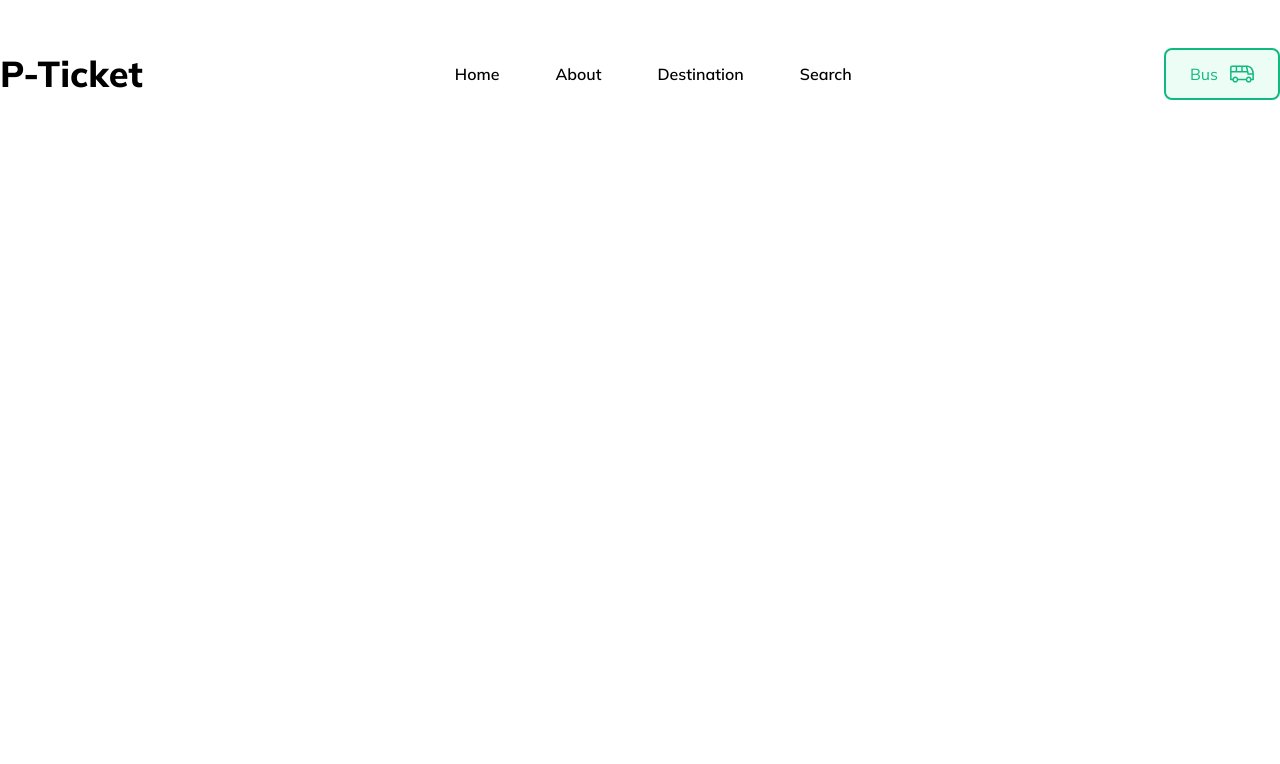
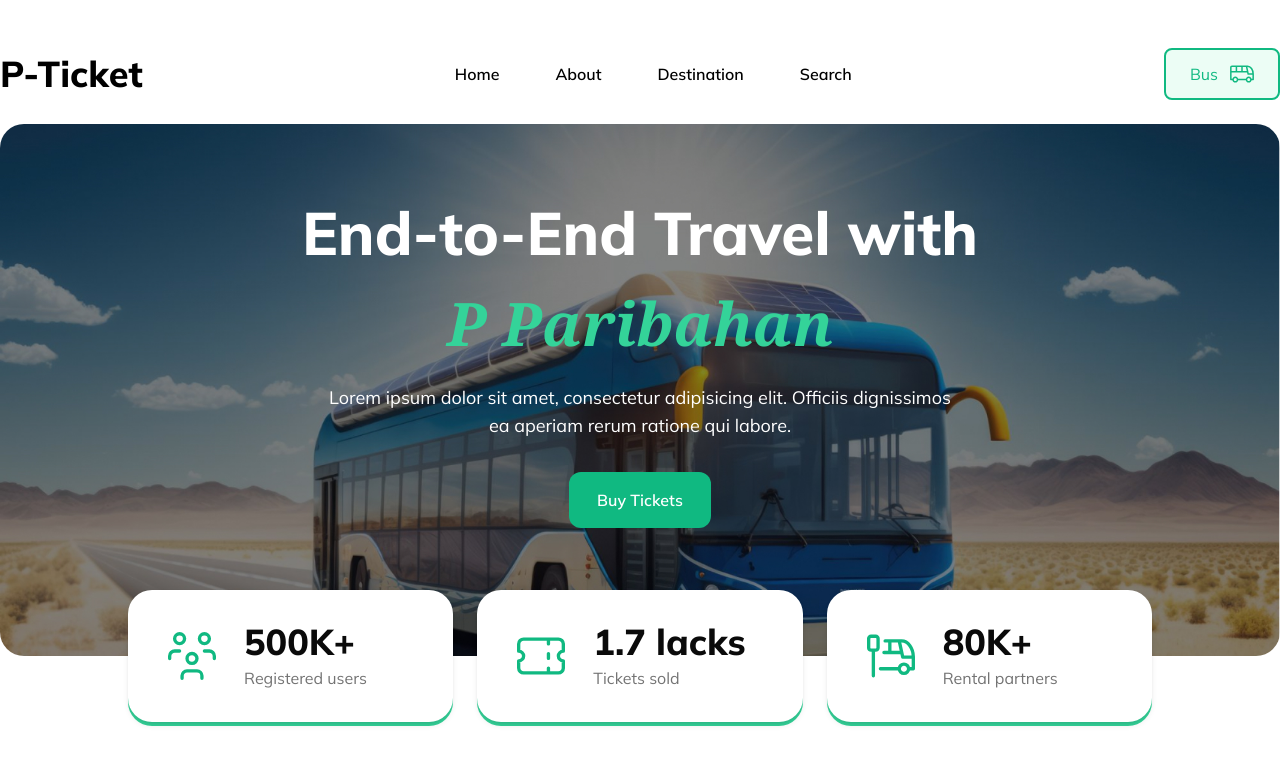
Before and after one commit to Arefin40/ticket-booking, a plain HTML site: page index.html in a window 1280 px wide. Drawn offline with nearby package versions, Linux system fonts and the light colour scheme.

Commit message:
added hero section

```diff
--- a/index.html
+++ b/index.html
@@ -51,6 +51,98 @@
             <img src="images/BusGreen.svg" alt="BusGreen" class="w-6 h-6" />
          </button>
       </header>
+
+      <main class="mx-auto container grid gap-y-32 text-neutral-500">
+         <!-- ANCHOR Hero Section -->
+         <section
+            class="relative mb-[4.5rem] pt-16 pb-32 grid justify-items-center bg-hero-image bg-no-repeat bg-cover bg-center rounded-3xl text-white"
+         >
+            <h1 class="font-extrabold text-6xl text-center leading-normal">
+               End-to-End Travel with
+               <span class="block text-emerald-400 italic font-serif">
+                  P Paribahan
+               </span>
+            </h1>
+
+            <p class="mt-4 mx-auto max-w-screen-sm text-center text-lg">
+               Lorem ipsum dolor sit amet, consectetur adipisicing elit.
+               Officiis dignissimos ea aperiam rerum ratione qui labore.
+            </p>
+
+            <button
+               class="mt-8 px-7 py-4 font-semibold rounded-xl bg-emerald-500 text-white transition-all active:scale-95"
+            >
+               Buy Tickets
+            </button>
+
+            <div
+               class="w-full max-w-screen-lg absolute top-full left-1/2 -translate-x-1/2 -translate-y-1/2 grid grid-cols-3 gap-x-6 items-cente"
+            >
+               <div
+                  class="relative p-8 flex items-center gap-x-5 rounded-3xl bg-white shadow-md"
+               >
+                  <img
+                     src="images/People.svg"
+                     alt="People"
+                     class="w-16 h-16 p-2"
+                  />
+
+                  <div class="grid gap-y-1">
+                     <span class="font-extrabold text-4xl text-neutral-950">
+                        500K+
+                     </span>
+                     <span class="text-neutral-500">Registered users</span>
+                  </div>
+
+                  <div
+                     class="absolute inset-0 translate-y-1 rounded-3xl bg-emerald-400 -z-50"
+                  ></div>
+               </div>
+
+               <div
+                  class="relative p-8 flex items-center gap-x-5 rounded-3xl bg-white shadow-md"
+               >
+                  <img
+                     src="images/Ticket.svg"
+                     alt="People"
+                     class="w-16 h-16 p-2"
+                  />
+
+                  <div class="grid gap-y-1">
+                     <span class="font-extrabold text-4xl text-neutral-950">
+                        1.7 lacks
+                     </span>
+                     <span class="text-neutral-500">Tickets sold</span>
+                  </div>
+
+                  <div
+                     class="absolute inset-0 translate-y-1 rounded-3xl bg-emerald-400 -z-50"
+                  ></div>
+               </div>
+
+               <div
+                  class="relative p-8 flex items-center gap-x-5 rounded-3xl bg-white shadow-md"
+               >
+                  <img
+                     src="images/BusRental.svg"
+                     alt="People"
+                     class="w-16 h-16 p-2"
+                  />
+
+                  <div class="grid gap-y-1">
+                     <span class="font-extrabold text-4xl text-neutral-950">
+                        80K+
+                     </span>
+                     <span class="text-neutral-500">Rental partners</span>
+                  </div>
+
+                  <div
+                     class="absolute inset-0 translate-y-1 rounded-3xl bg-emerald-400 -z-50"
+                  ></div>
+               </div>
+            </div>
+         </section>
+      </main>
    </body>
    <script src="app.js"></script>
 </html>
```
